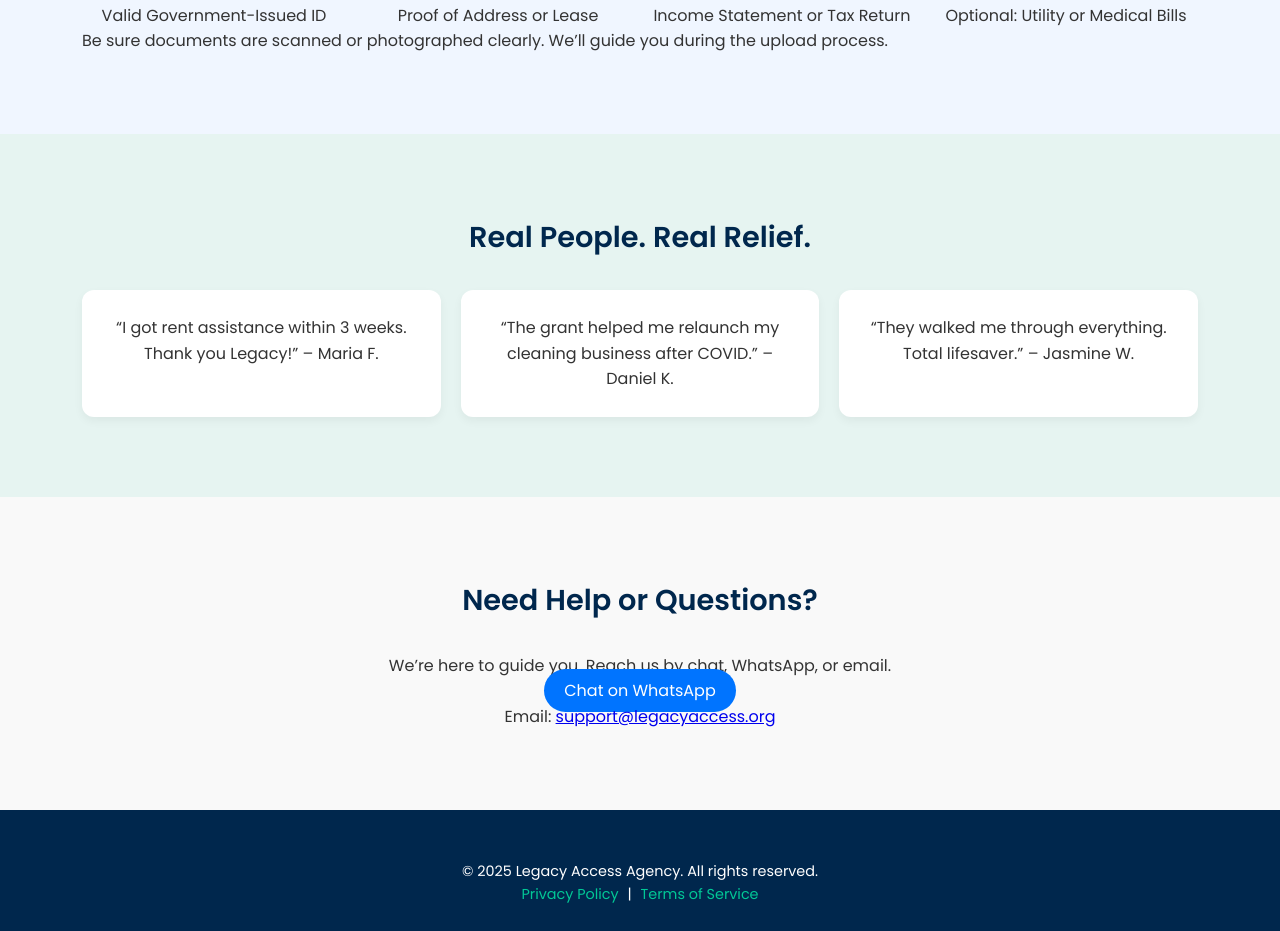
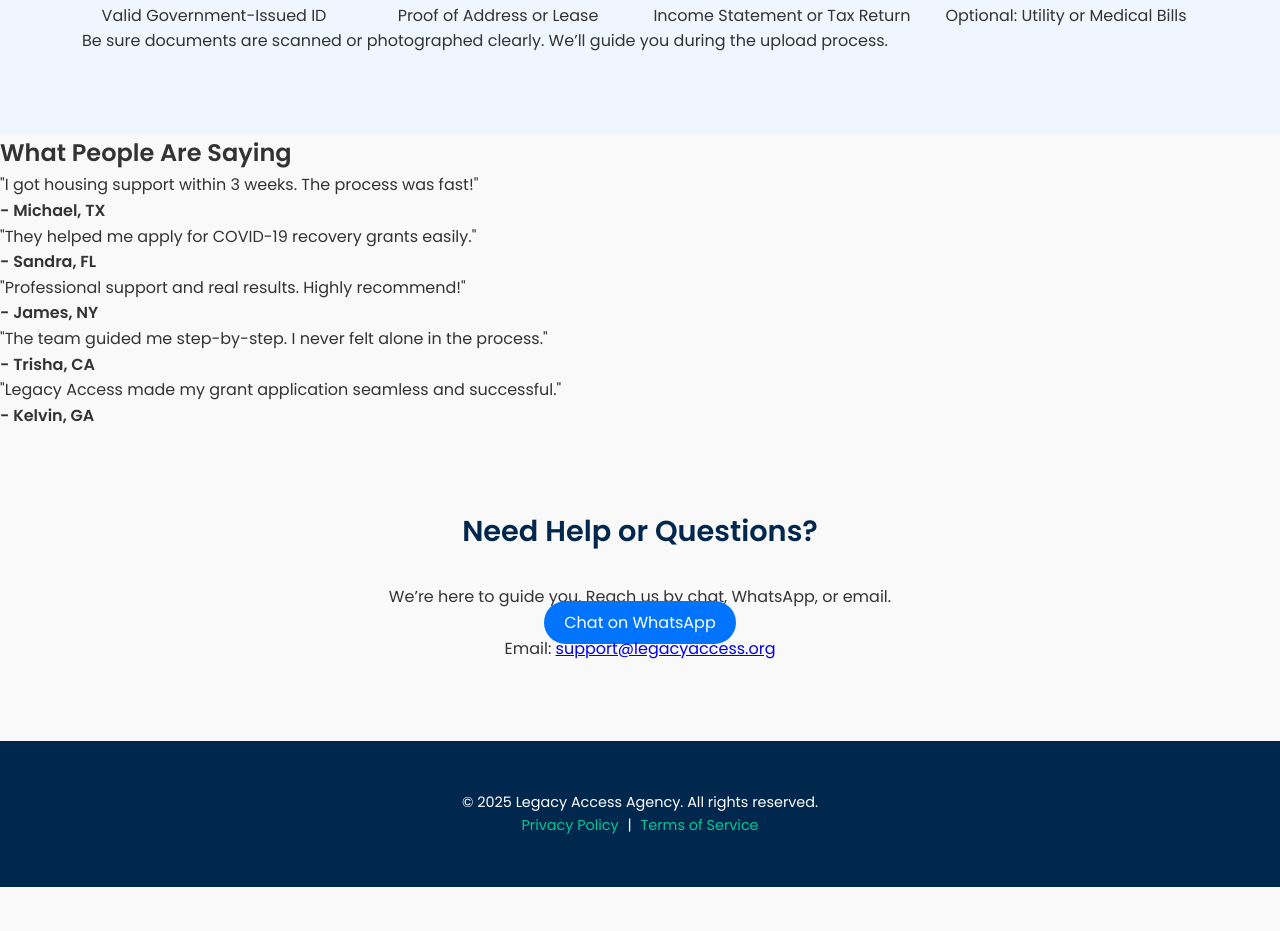
Before and after one commit to FormulaStat/legacyagency, a plain HTML site: page index.html in a window 1280 px wide. Shown: the part 1251-2182 px from the top of the page. After the commit the page ends 2138 px from the top, so only its background shows below. Drawn offline with Linux system fonts and the light colour scheme.

Commit message:
Update index.html

```diff
--- a/index.html
+++ b/index.html
@@ -81,15 +81,30 @@
   </section>
 
   <!-- Success Stories -->
-  <section id="stories" class="section dark-bg">
-    <div class="container">
-      <h3 class="section-title">Real People. Real Relief.</h3>
-      <div class="service-grid animate">
-        <div class="service-card">“I got rent assistance within 3 weeks. Thank you Legacy!” – Maria F.</div>
-        <div class="service-card">“The grant helped me relaunch my cleaning business after COVID.” – Daniel K.</div>
-        <div class="service-card">“They walked me through everything. Total lifesaver.” – Jasmine W.</div>
-      </div>
-    </div>
+  <section id="testimonials" class="testimonial-section">
+  <h2>What People Are Saying</h2>
+  <div class="testimonial-slider">
+  <div class="testimonial">
+    <p>"I got housing support within 3 weeks. The process was fast!"</p>
+    <strong>- Michael, TX</strong>
+  </div>
+  <div class="testimonial">
+    <p>"They helped me apply for COVID-19 recovery grants easily."</p>
+    <strong>- Sandra, FL</strong>
+  </div>
+  <div class="testimonial">
+    <p>"Professional support and real results. Highly recommend!"</p>
+    <strong>- James, NY</strong>
+  </div>
+  <div class="testimonial">
+    <p>"The team guided me step-by-step. I never felt alone in the process."</p>
+    <strong>- Trisha, CA</strong>
+  </div>
+  <div class="testimonial">
+    <p>"Legacy Access made my grant application seamless and successful."</p>
+    <strong>- Kelvin, GA</strong>
+  </div>
+  </div>
   </section>
 
   <!-- Contact -->
```
